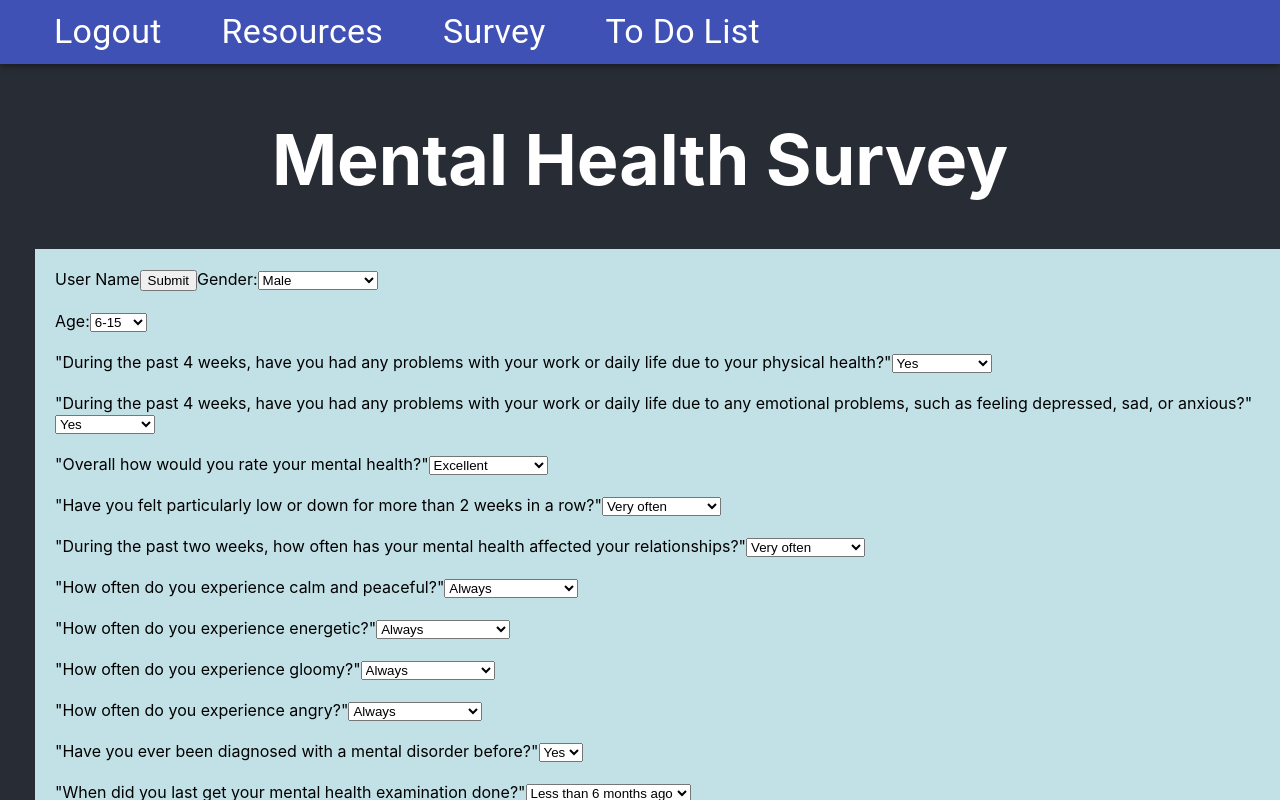
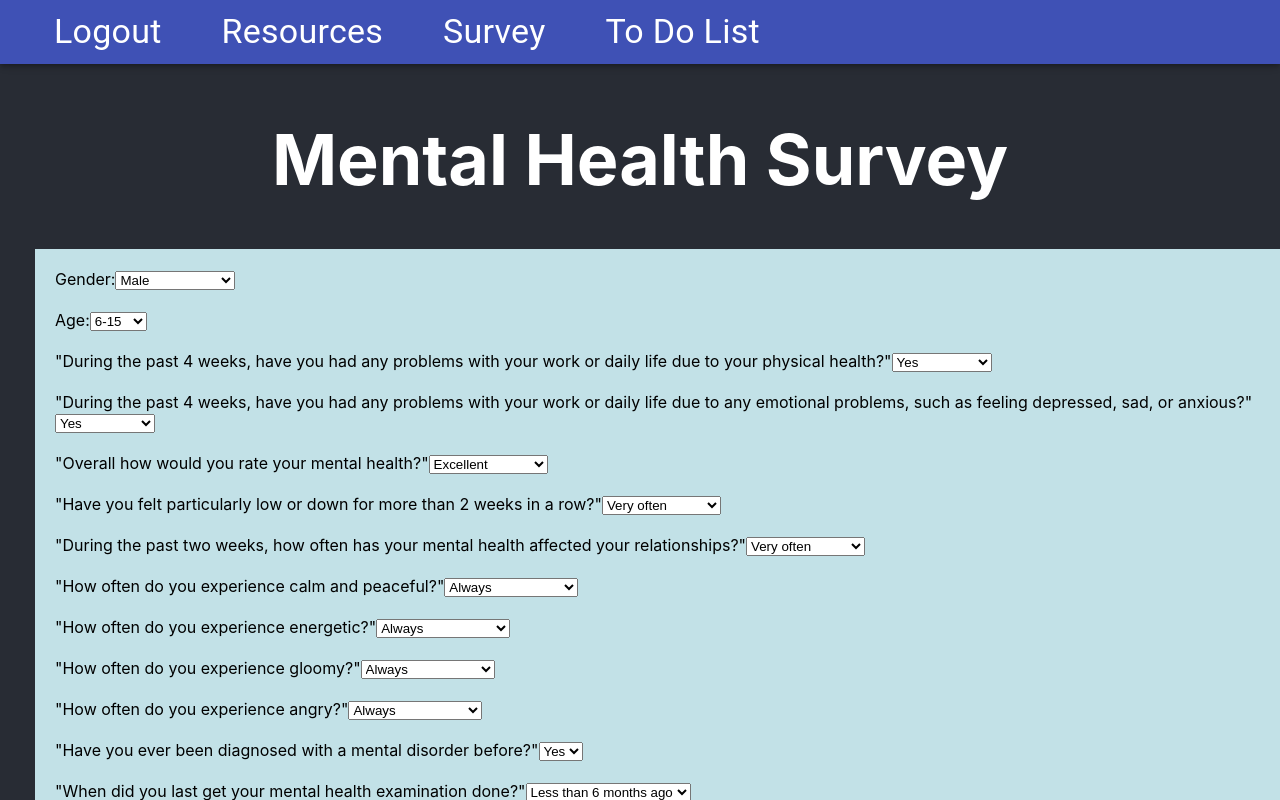
Before and after one commit to crawford134/HTCHackathon-Project, a React (Create React App) app in the folder hackathonproject/: page /page3 in a window 1280 px wide. Shown: the top 800 px of the page. Built offline with nearby package versions, Linux system fonts and the light colour scheme.

Commit message:
Survey no links to page 4

```diff
--- a/hackathonproject/src/Components/Survey.jsx
+++ b/hackathonproject/src/Components/Survey.jsx
@@ -1,10 +1,12 @@
 import React, { useEffect,useState } from "react";
 import updateSurveyAnswers from "../Data/SurveyAnswers";
-
+import { useHistory } from "react-router";
 const sleep = ms => new Promise(resolve => setTimeout(resolve, ms));
 
 
 export default function Survey(){
+    let history = useHistory();
+
     let MCquestions = {
     gender:'',
     age:'',
@@ -60,14 +62,14 @@ export default function Survey(){
 
     }
     const handleSubmit = () => {
-        updateSurveyAnswers(MCq)
-        console.log('handling answers:', MCq)
+        //updateSurveyAnswers(MCq)
+        history.push('/Page4')
+        //console.log('handling answers:', MCq)
     }
     console.log('handle complete')
   return (
-    <form onSubmit={handleSubmit}>
-      <label htmlFor="username">User Name</label>
-      <input type="submit" />
+    <form>
+
         <label>
     Gender:
           <select onChange={myChangeHandler} name="gender" value={MCq.gender}>
@@ -410,7 +412,7 @@ export default function Survey(){
         <br />
         <br />
 
-        <input type="submit" value="Submit" />
+        <input type="submit" value="Submit" onClick={handleSubmit} />
     </form>
 
   );
--- a/hackathonproject/src/Pages/Page4.jsx
+++ b/hackathonproject/src/Pages/Page4.jsx
@@ -8,7 +8,7 @@ function Page4() {
     <header className="App-header">
       <Header />
       <h1>Try to complete this list:</h1>
-      <ToDoComp />
+      <ToDoComp/>
     </header>
   );
 }
```
